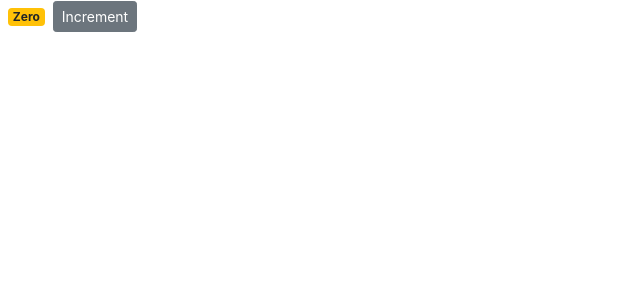
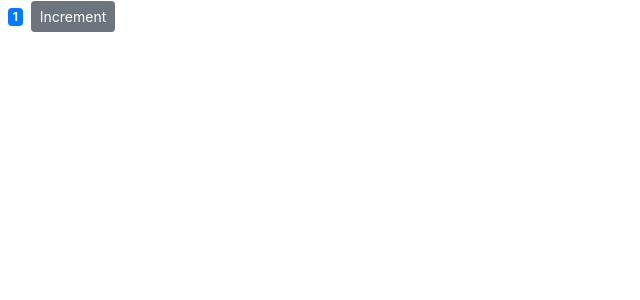
Before and after one commit to imkathir/counter-app, a React (Create React App) app: page / in a window 1280 px wide. Shown: the top 300 px of the page, without its empty margins (0-640 px from the left). Built offline with nearby package versions, Linux system fonts and the light colour scheme.

Commit message:
Dynamic classeswith a method(Encapsulation)

```diff
--- a/src/components/counter.jsx
+++ b/src/components/counter.jsx
@@ -2,19 +2,23 @@
 
 export default class Counter extends Component {
     state = {
-        count: 0,
+        count: 1,
     };
 
     render() {
-        let classes = "badge m-2 badge-";
-        classes += this.state.count === 0 ? "warning" : "primary";
         return (
             <div>
-                <span className={ classes }>{this.formatCount()}</span>
+                <span className={ this.getBadgeClasses() }>{this.formatCount()}</span>
                 <button className="btn btn-secondary btn-sm">Increment</button>
             </div>
         );
     }
+    getBadgeClasses() {
+        let classes = "badge m-2 badge-";
+        classes += this.state.count === 0 ? "warning" : "primary";
+        return classes;
+    }
+
     formatCount() {
         const { count } = this.state;
         return count === 0 ? 'Zero' : count;
```
